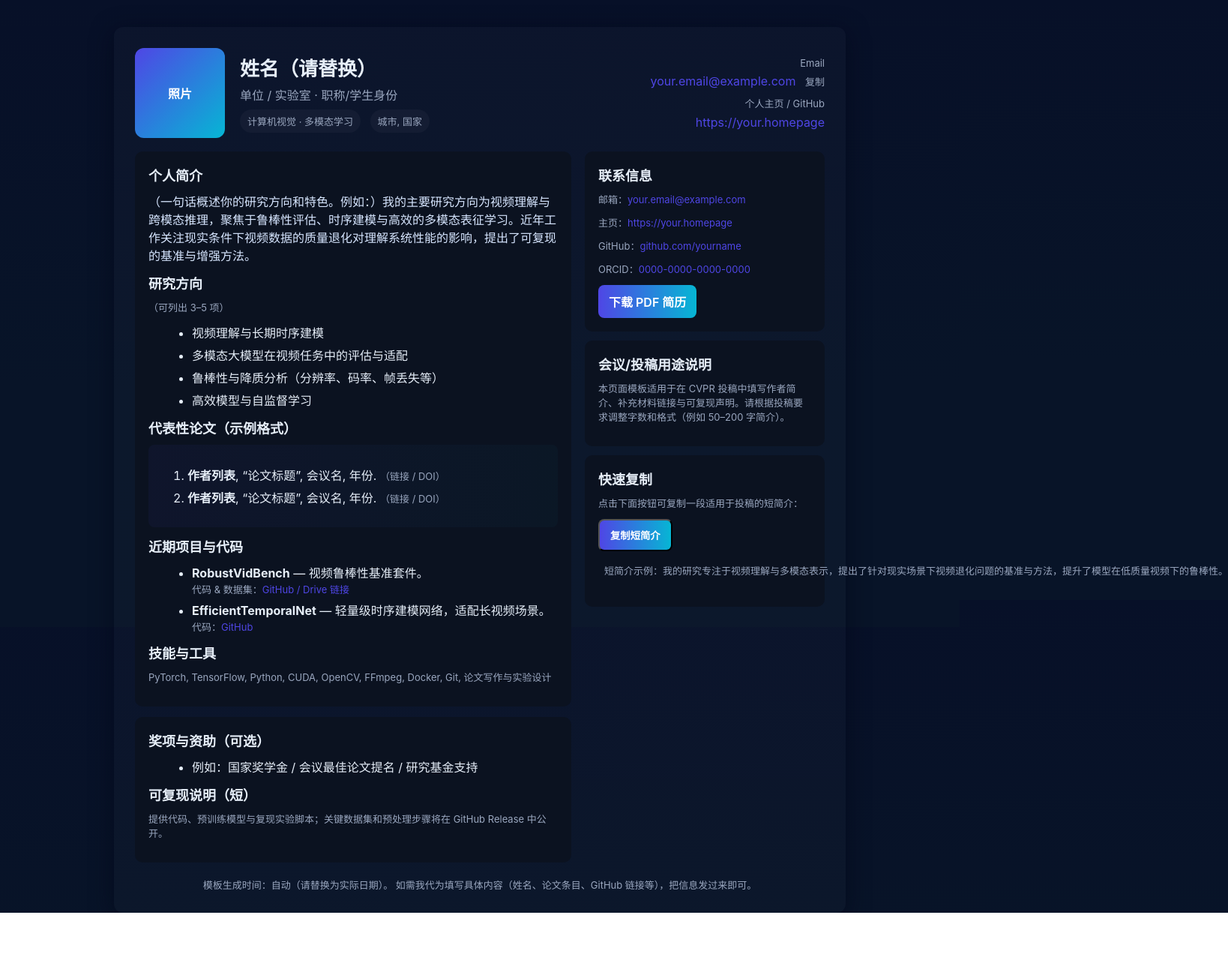
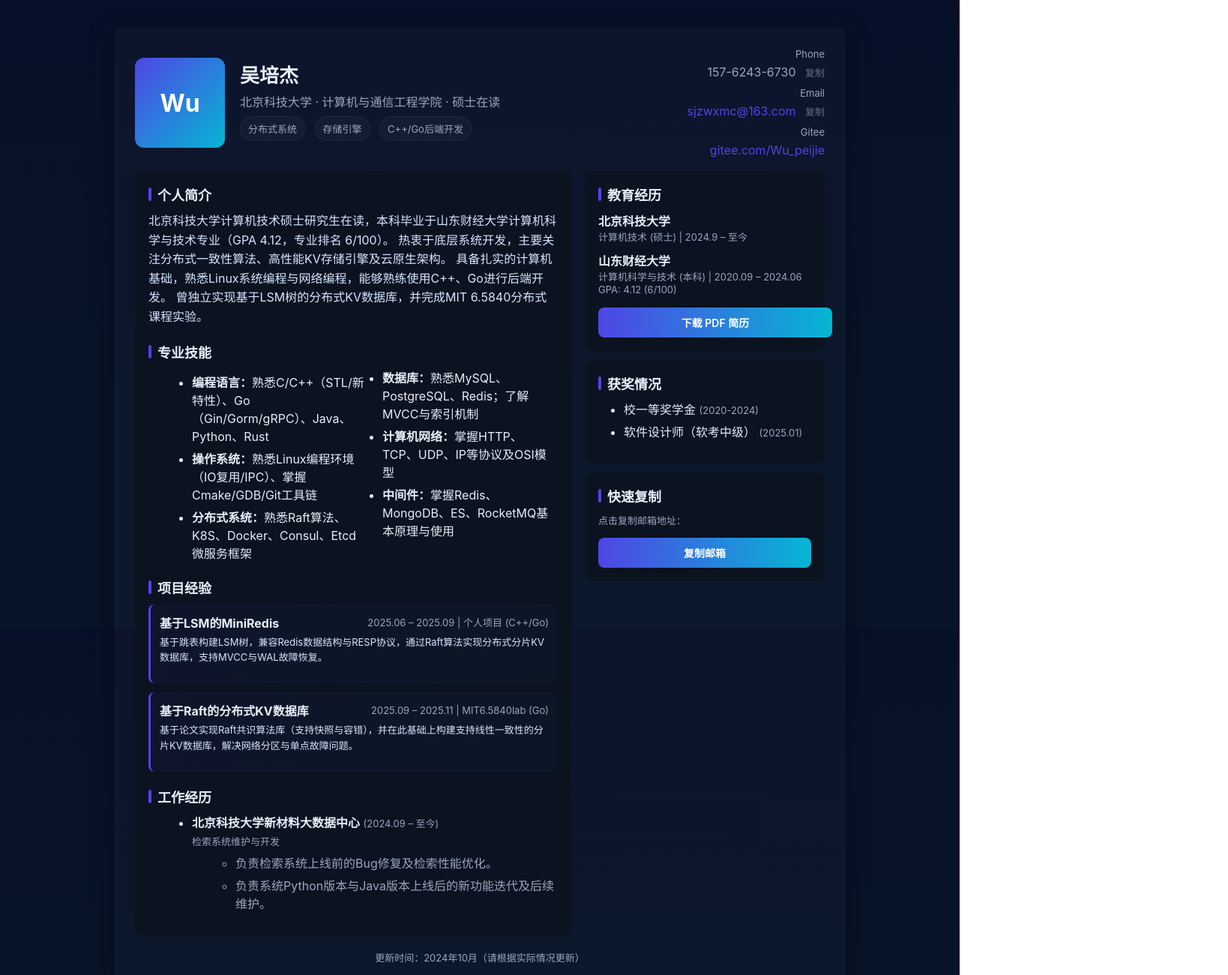
Before and after one commit to fmolu/RubustVidBench, a plain HTML site: page index.html in a window 1280 px wide. Shown: the top 1300 px of the page at 75% size, 1638 px wide, since content can reach past the window. Before the commit the page ends 1217 px from the top, so only its background shows below. Drawn offline with Linux system fonts and the light colour scheme.

Commit message:
Revise personal details and improve layo
Updated personal information and enhanced layout for clarity.

```diff
--- a/index.html
+++ b/index.html
@@ -3,55 +3,65 @@
 <head>
   <meta charset="utf-8">
   <meta name="viewport" content="width=device-width,initial-scale=1">
-  <title>个人简介 — CVPR 投稿用</title>
-  <meta name="description" content="用于 CVPR 投稿的简洁个人简介页面，包含联系方式、研究方向、代表性成果与项目链接。">
+  <title>吴培杰 — 个人简介</title>
+  <meta name="description" content="吴培杰的个人简介页面，包含教育背景、分布式系统项目经验及专业技能。">
   <style>
     :root{--bg:#0f1724;--card:#0b1220;--muted:#9aa7bf;--accent:#4f46e5;--glass:rgba(255,255,255,0.03)}
     html,body{height:100%;margin:0;font-family:Inter, -apple-system, BlinkMacSystemFont, "Segoe UI", Roboto, "Helvetica Neue", Arial; background:linear-gradient(180deg,#071028 0%, #081428 60%);color:#e6eef8}
     .container{max-width:920px;margin:36px auto;padding:28px;background:linear-gradient(180deg, rgba(255,255,255,0.02), rgba(255,255,255,0.015));border-radius:12px;box-shadow:0 6px 30px rgba(2,6,23,0.6)}
     header{display:flex;gap:20px;align-items:center}
-    .photo{width:120px;height:120px;border-radius:12px;background:linear-gradient(135deg,var(--accent),#06b6d4);display:flex;align-items:center;justify-content:center;font-weight:700;color:white;flex:0 0 120px}
+    .photo{width:120px;height:120px;border-radius:12px;background:linear-gradient(135deg,var(--accent),#06b6d4);display:flex;align-items:center;justify-content:center;font-weight:700;color:white;flex:0 0 120px;font-size:32px}
     h1{margin:0;font-size:26px}
     .sub{color:var(--muted);margin-top:6px}
     .meta{margin-left:auto;text-align:right;color:var(--muted)}
     .card{background:var(--card);padding:18px;border-radius:10px;margin-top:18px}
-    h2{margin:0 0 10px 0;font-size:18px}
-    p{margin:0 0 12px 0;color:#d7e6ff}
+    h2{margin:0 0 10px 0;font-size:18px;display:flex;align-items:center;gap:8px}
+    h2::before{content:'';display:block;width:4px;height:18px;background:var(--accent);border-radius:2px}
+    p{margin:0 0 12px 0;color:#d7e6ff;line-height:1.6}
     ul{margin:8px 0 12px 18px}
-    li{margin:6px 0}
-    .tag{display:inline-block;padding:6px 10px;border-radius:999px;background:var(--glass);color:var(--muted);font-size:13px;margin-right:8px}
-    a{color:var(--accent);text-decoration:none}
+    li{margin:6px 0;line-height:1.5}
+    .tag{display:inline-block;padding:6px 10px;border-radius:999px;background:var(--glass);color:var(--muted);font-size:13px;margin-right:8px;margin-bottom:6px;border:1px solid rgba(255,255,255,0.05)}
+    a{color:var(--accent);text-decoration:none;transition:opacity 0.2s}
+    a:hover{opacity:0.8;text-decoration:underline}
     .grid{display:grid;grid-template-columns:1fr 320px;gap:18px}
-    @media(max-width:880px){.grid{grid-template-columns:1fr}.meta{text-align:left;margin-left:0}}
-    .pub{background:linear-gradient(90deg, rgba(79,70,229,0.06), rgba(6,182,212,0.03));padding:12px;border-radius:8px}
+    @media(max-width:880px){.grid{grid-template-columns:1fr}.meta{text-align:left;margin-left:0;margin-top:12px}header{flex-direction:column;text-align:center}.photo{margin:0 auto}}
+    .pub{background:linear-gradient(90deg, rgba(79,70,229,0.06), rgba(6,182,212,0.03));padding:12px;border-radius:8px;border-left: 3px solid var(--accent)}
     .small{font-size:13px;color:var(--muted)}
-    .btn{display:inline-block;padding:10px 14px;border-radius:8px;background:linear-gradient(90deg,var(--accent),#06b6d4);color:white;text-decoration:none;font-weight:600}
+    .btn{display:inline-block;padding:10px 14px;border-radius:8px;background:linear-gradient(90deg,var(--accent),#06b6d4);color:white;text-decoration:none;font-weight:600;border:none;cursor:pointer;font-size:14px}
     footer{margin-top:20px;color:var(--muted);font-size:13px;text-align:center}
-    /* helper: copy-to-clipboard */
-    .copy{cursor:pointer;margin-left:8px;color:var(--muted);font-size:13px}
+    .copy{cursor:pointer;margin-left:8px;color:var(--muted);font-size:13px;opacity:0.6}
+    .copy:hover{opacity:1}
+    .edu-item{margin-bottom:10px}
+    .edu-school{font-weight:600;color:#e6eef8}
+    .edu-detail{font-size:13px;color:var(--muted)}
   </style>
 </head>
 <body>
   <main class="container">
     <header>
-      <div class="photo" id="photo">照片
-        <!-- 把替换为真实照片：<img src="your-photo.jpg" alt="photo" style="width:100%;height:100%;object-fit:cover;border-radius:10px"> -->
+      <div class="photo" id="photo">Wu
+        <!-- 建议替换为真实照片：<img src="your-photo.jpg" alt="photo" style="width:100%;height:100%;object-fit:cover;border-radius:10px"> -->
       </div>
       <div>
-        <h1 id="name">姓名（请替换）</h1>
-        <div class="sub" id="affil">单位 / 实验室 · 职称/学生身份</div>
+        <h1 id="name">吴培杰</h1>
+        <div class="sub" id="affil">北京科技大学 · 计算机与通信工程学院 · 硕士在读</div>
         <div style="margin-top:8px">
-          <span class="tag" id="role">计算机视觉 · 多模态学习</span>
-          <span class="tag" id="location">城市, 国家</span>
+          <span class="tag">分布式系统</span>
+          <span class="tag">存储引擎</span>
+          <span class="tag">C++/Go后端开发</span>
         </div>
       </div>
       <div class="meta">
-        <div class="small">Email</div>
-        <div style="margin-top:6px"><a href="mailto:your.email@example.com" id="email">your.email@example.com</a>
-          <span class="copy" onclick="copyToClipboard('your.email@example.com')">复制</span>
+        <div class="small">Phone</div>
+        <div style="margin-top:6px">157-6243-6730 <span class="copy" onclick="copyToClipboard('157-6243-6730')">复制</span></div>
+
+        <div class="small" style="margin-top:10px">Email</div>
+        <div style="margin-top:6px"><a href="mailto:sjzwxmc@163.com" id="email">sjzwxmc@163.com</a>
+          <span class="copy" onclick="copyToClipboard('sjzwxmc@163.com')">复制</span>
         </div>
-        <div class="small" style="margin-top:10px">个人主页 / GitHub</div>
-        <div style="margin-top:6px"><a href="#" id="homepage">https://your.homepage</a></div>
+
+        <div class="small" style="margin-top:10px">Gitee</div>
+        <div style="margin-top:6px"><a href="https://gitee.com/Wu_peijie" target="_blank" id="homepage">gitee.com/Wu_peijie</a></div>
       </div>
     </header>
 
@@ -59,82 +69,106 @@
       <section>
         <div class="card">
           <h2>个人简介</h2>
-          <p id="bio">（一句话概述你的研究方向和特色。例如：）我的主要研究方向为视频理解与跨模态推理，聚焦于鲁棒性评估、时序建模与高效的多模态表征学习。近年工作关注现实条件下视频数据的质量退化对理解系统性能的影响，提出了可复现的基准与增强方法。</p>
+          <p id="bio">
+            北京科技大学计算机技术硕士研究生在读，本科毕业于山东财经大学计算机科学与技术专业（GPA 4.12，专业排名 6/100）。
+            热衷于底层系统开发，主要关注分布式一致性算法、高性能KV存储引擎及云原生架构。
+            具备扎实的计算机基础，熟悉Linux系统编程与网络编程，能够熟练使用C++、Go进行后端开发。
+            曾独立实现基于LSM树的分布式KV数据库，并完成MIT 6.5840分布式课程实验。
+          </p>
 
-          <h2 style="margin-top:12px">研究方向</h2>
-          <p class="small">（可列出 3–5 项）</p>
-          <ul id="research">
-            <li>视频理解与长期时序建模</li>
-            <li>多模态大模型在视频任务中的评估与适配</li>
-            <li>鲁棒性与降质分析（分辨率、码率、帧丢失等）</li>
-            <li>高效模型与自监督学习</li>
+          <h2 style="margin-top:20px">专业技能</h2>
+          <ul id="research" style="columns: 2; column-gap: 20px;">
+            <li><strong>编程语言：</strong>熟悉C/C++（STL/新特性）、Go（Gin/Gorm/gRPC）、Java、Python、Rust</li>
+            <li><strong>操作系统：</strong>熟悉Linux编程环境（IO复用/IPC）、掌握Cmake/GDB/Git工具链</li>
+            <li><strong>分布式系统：</strong>熟悉Raft算法、K8S、Docker、Consul、Etcd微服务框架</li>
+            <li><strong>数据库：</strong>熟悉MySQL、PostgreSQL、Redis；了解MVCC与索引机制</li>
+            <li><strong>计算机网络：</strong>掌握HTTP、TCP、UDP、IP等协议及OSI模型</li>
+            <li><strong>中间件：</strong>掌握Redis、MongoDB、ES、RocketMQ基本原理与使用</li>
           </ul>
 
-          <h2 style="margin-top:12px">代表性论文（示例格式）</h2>
-          <div class="pub" id="publications">
-            <ol>
-              <li><strong>作者列表</strong>, “论文标题”, 会议名, 年份. <span class="small">（链接 / DOI）</span></li>
-              <li><strong>作者列表</strong>, “论文标题”, 会议名, 年份. <span class="small">（链接 / DOI）</span></li>
-            </ol>
+          <h2 style="margin-top:20px">项目经验</h2>
+          <div class="pub" id="publications" style="margin-bottom: 12px;">
+            <div style="display:flex; justify-content:space-between; align-items:center;">
+              <strong>基于LSM的MiniRedis</strong>
+              <span class="small">2025.06 – 2025.09 | 个人项目 (C++/Go)</span>
+            </div>
+            <p class="small" style="margin-top:4px; color:#d7e6ff;">
+              基于跳表构建LSM树，兼容Redis数据结构与RESP协议，通过Raft算法实现分布式分片KV数据库，支持MVCC与WAL故障恢复。
+            </p>
           </div>
 
-          <h2 style="margin-top:12px">近期项目与代码</h2>
+          <div class="pub" style="margin-bottom: 12px;">
+            <div style="display:flex; justify-content:space-between; align-items:center;">
+              <strong>基于Raft的分布式KV数据库</strong>
+              <span class="small">2025.09 – 2025.11 | MIT6.5840lab (Go)</span>
+            </div>
+            <p class="small" style="margin-top:4px; color:#d7e6ff;">
+              基于论文实现Raft共识算法库（支持快照与容错），并在此基础上构建支持线性一致性的分片KV数据库，解决网络分区与单点故障问题。
+            </p>
+          </div>
+
+          <h2 style="margin-top:20px">工作经历</h2>
           <ul id="projects">
-            <li><strong>RobustVidBench</strong> — 视频鲁棒性基准套件。<br><span class="small">代码 & 数据集：<a href="#">GitHub / Drive 链接</a></span></li>
-            <li><strong>EfficientTemporalNet</strong> — 轻量级时序建模网络，适配长视频场景。<br><span class="small">代码：<a href="#">GitHub</a></span></li>
+            <li>
+              <strong>北京科技大学新材料大数据中心</strong> <span class="small">(2024.09 – 至今)</span><br>
+              <span class="small">检索系统维护与开发</span>
+              <ul style="margin-top:4px; color:var(--muted);">
+                <li>负责检索系统上线前的Bug修复及检索性能优化。</li>
+                <li>负责系统Python版本与Java版本上线后的新功能迭代及后续维护。</li>
+              </ul>
+            </li>
           </ul>
-
-          <h2 style="margin-top:12px">技能与工具</h2>
-          <p class="small">PyTorch, TensorFlow, Python, CUDA, OpenCV, FFmpeg, Docker, Git, 论文写作与实验设计</p>
-
-        </div>
-
-        <div class="card" style="margin-top:14px">
-          <h2>奖项与资助（可选）</h2>
-          <ul>
-            <li>例如：国家奖学金 / 会议最佳论文提名 / 研究基金支持</li>
-          </ul>
-          <h2 style="margin-top:12px">可复现说明（短）</h2>
-          <p class="small">提供代码、预训练模型与复现实验脚本；关键数据集和预处理步骤将在 GitHub Release 中公开。</p>
         </div>
 
       </section>
 
       <aside>
         <div class="card">
-          <h2>联系信息</h2>
-          <p class="small">邮箱：<a href="mailto:your.email@example.com">your.email@example.com</a></p>
-          <p class="small">主页：<a href="#">https://your.homepage</a></p>
-          <p class="small">GitHub：<a href="#">github.com/yourname</a></p>
-          <p class="small">ORCID：<a href="#">0000-0000-0000-0000</a></p>
-          <div style="margin-top:8px"><a class="btn" href="#">下载 PDF 简历</a></div>
+          <h2>教育经历</h2>
+          <div class="edu-item">
+            <div class="edu-school">北京科技大学</div>
+            <div class="edu-detail">计算机技术 (硕士) | 2024.9 – 至今</div>
+          </div>
+          <div class="edu-item" style="margin-top:8px">
+            <div class="edu-school">山东财经大学</div>
+            <div class="edu-detail">计算机科学与技术 (本科) | 2020.09 – 2024.06</div>
+            <div class="edu-detail">GPA: 4.12 (6/100)</div>
+          </div>
+
+          <div style="margin-top:16px"><a class="btn" href="#" style="width:100%;text-align:center;display:block;">下载 PDF 简历</a></div>
         </div>
 
         <div class="card" style="margin-top:12px">
-          <h2>会议/投稿用途说明</h2>
-          <p class="small">本页面模板适用于在 CVPR 投稿中填写作者简介、补充材料链接与可复现声明。请根据投稿要求调整字数和格式（例如 50–200 字简介）。</p>
+          <h2>获奖情况</h2>
+          <ul style="padding-left: 16px;">
+            <li>校一等奖学金 <span class="small">(2020-2024)</span></li>
+            <li>软件设计师（软考中级） <span class="small">(2025.01)</span></li>
+          </ul>
         </div>
 
         <div class="card" style="margin-top:12px">
           <h2>快速复制</h2>
-          <p class="small">点击下面按钮可复制一段适用于投稿的短简介：</p>
-          <button class="btn" onclick="copyToClipboard(sampleBio)">复制短简介</button>
-          <pre class="small" style="background:transparent;border-radius:6px;padding:8px;margin-top:8px;color:var(--muted);">短简介示例：我的研究专注于视频理解与多模态表示，提出了针对现实场景下视频退化问题的基准与方法，提升了模型在低质量视频下的鲁棒性。</pre>
+          <p class="small">点击复制邮箱地址：</p>
+          <button class="btn" onclick="copyToClipboard('sjzwxmc@163.com')" style="width:100%">复制邮箱</button>
         </div>
 
       </aside>
     </div>
 
     <footer>
-      模板生成时间：自动（请替换为实际日期）。 如需我代为填写具体内容（姓名、论文条目、GitHub 链接等），把信息发过来即可。
+      更新时间：2024年10月（请根据实际情况更新）
     </footer>
   </main>
 
   <script>
-    const sampleBio = "我的研究专注于视频理解与多模态表示，提出了针对现实场景下视频退化问题的基准与方法，显著提升了模型在低质量视频下的鲁棒性。";
     function copyToClipboard(text){
-      const t = document.createElement('textarea'); t.value = text; document.body.appendChild(t); t.select(); document.execCommand('copy'); document.body.removeChild(t);
-      alert('已复制到剪贴板');
+      const t = document.createElement('textarea');
+      t.value = text;
+      document.body.appendChild(t);
+      t.select();
+      document.execCommand('copy');
+      document.body.removeChild(t);
+      alert('已复制: ' + text);
     }
   </script>
 </body>
```
